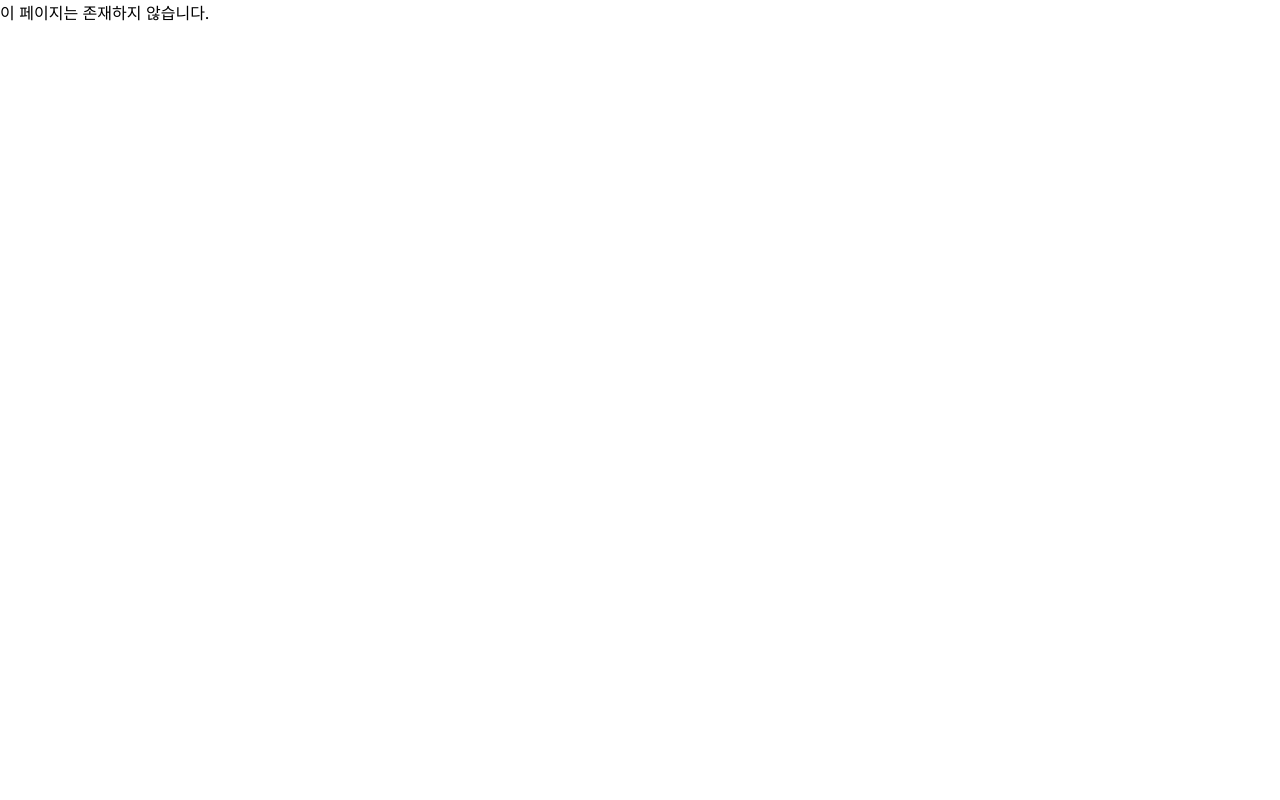
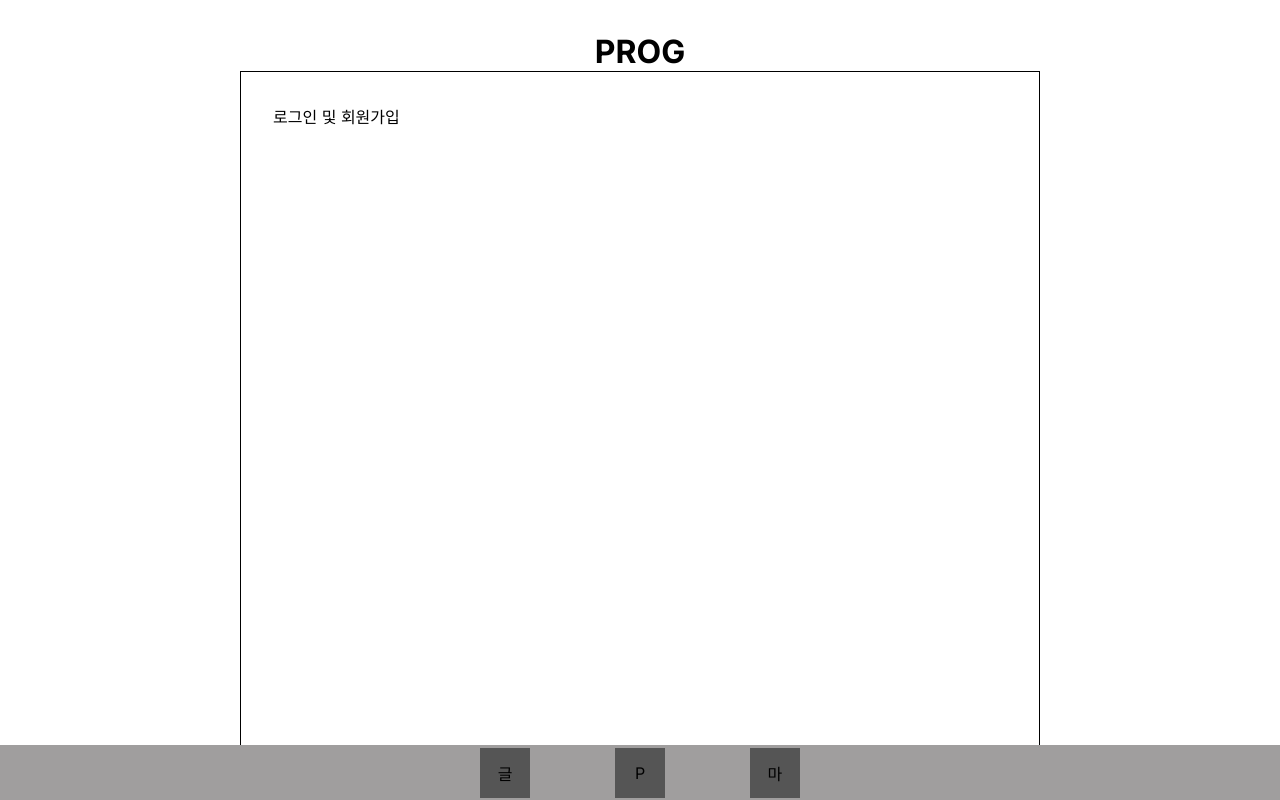
Before and after one commit to pr0-g/frontend, a Next.js app: page /mypage in a window 1280 px wide. Before the commit this address had no page. Built offline with nearby package versions, Linux system fonts and the light colour scheme.

Commit message:
refactor: 마이페이지 (afterLogin)폴더 아래로 위치 변경

```diff
--- /dev/null
+++ b/src/app/(afterLogin)/mypage/page.tsx
@@ -0,0 +1,17 @@
+import UnderNavigation from "../_components/UnderNavigation";
+import styles from "./mypage.module.css";
+import Link from "next/link";
+
+export default function Mypage() {
+  return (
+    <div className={styles.container}>
+      <header className={styles.header}>PROG</header>
+      <main className={styles.main}>
+        <div className={styles.loginSignup}>
+          <Link href="./login">로그인 및 회원가입</Link>
+        </div>
+      </main>
+      <UnderNavigation />
+    </div>
+  );
+}
```
Also changed, not shown: src/app/(afterLogin)/mypage/mypage.module.css (renamed from src/app/mypage/mypage.module.css).
